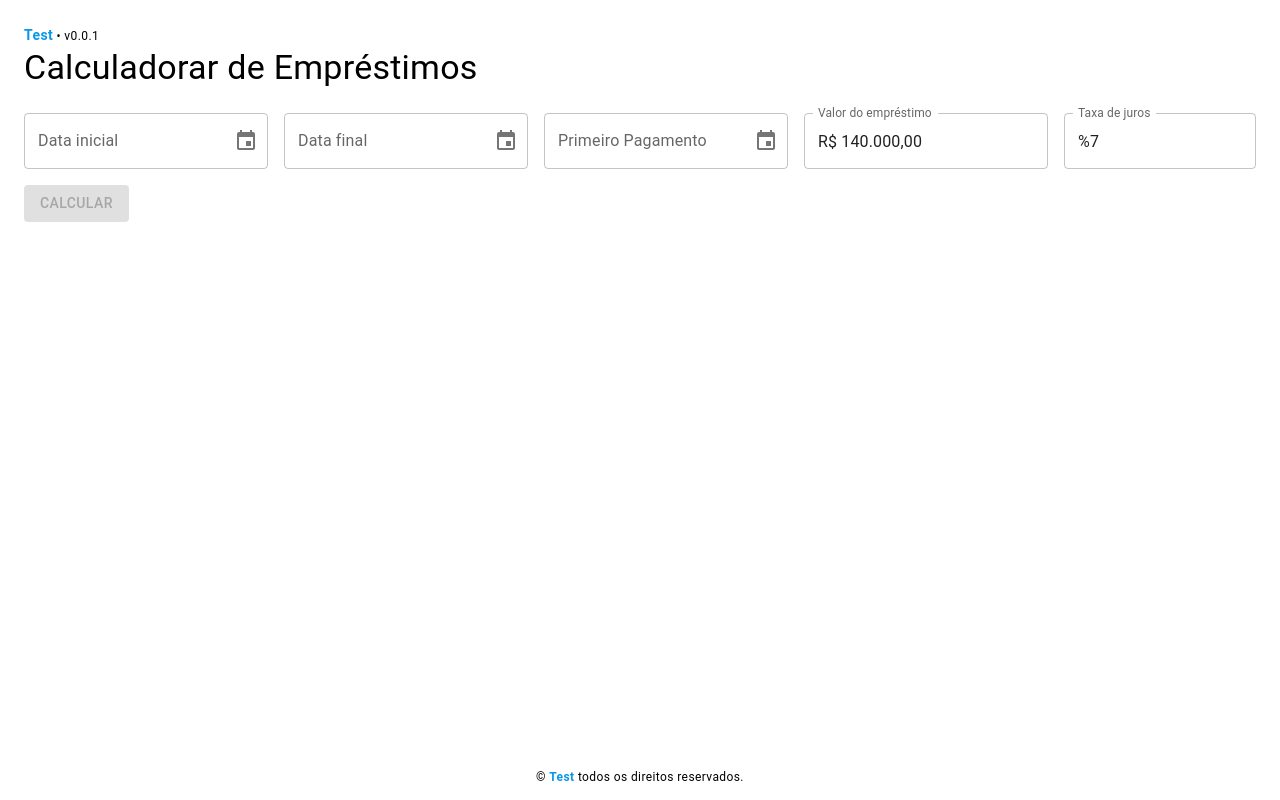
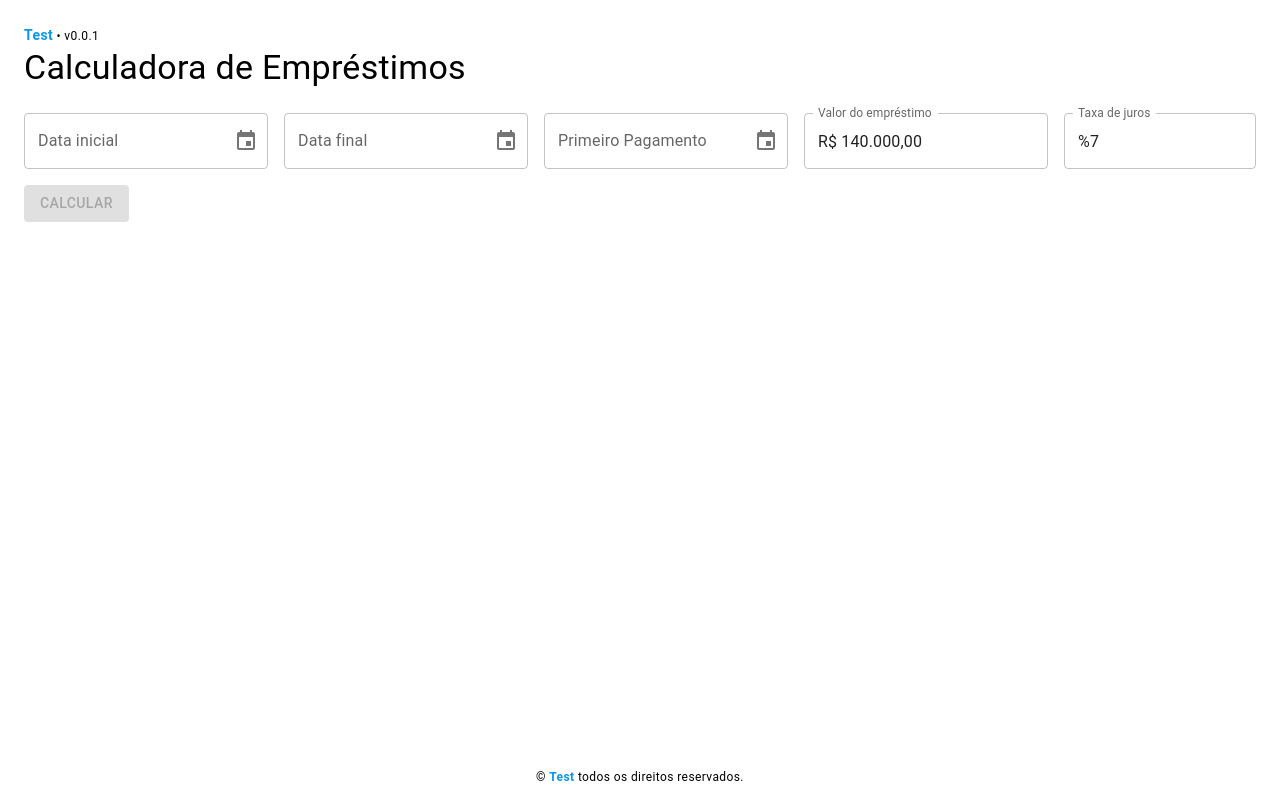
Before and after one commit to tiagobig10/front-end-loan-calculator, a React (Create React App) app: page / in a window 1280 px wide. Built offline with nearby package versions, Linux system fonts and the light colour scheme.

Commit message:
02-11-25-6

```diff
--- a/src/view/LoanCalculatorView.js
+++ b/src/view/LoanCalculatorView.js
@@ -54,7 +54,7 @@ const LoanCalculatorView = () => {
   return (
     <>
       <Typography variant="h4" sx={{ mb: "24px" }}>
-        Calculadorar de Empréstimos
+        Calculadora de Empréstimos
       </Typography>
       <form onSubmit={handleSubmit(onSubmit)}>
         <Grid container spacing={2}>
```
